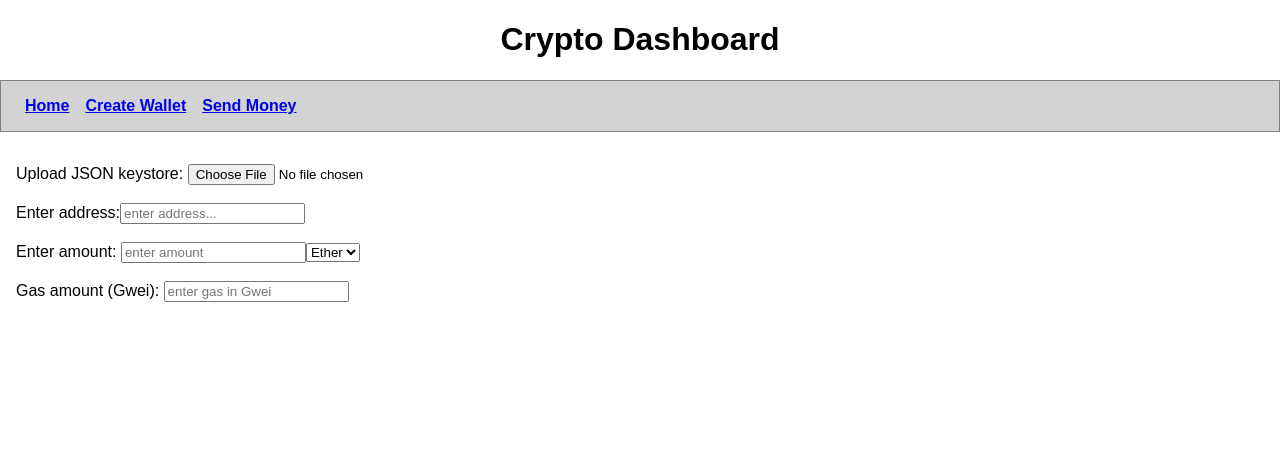
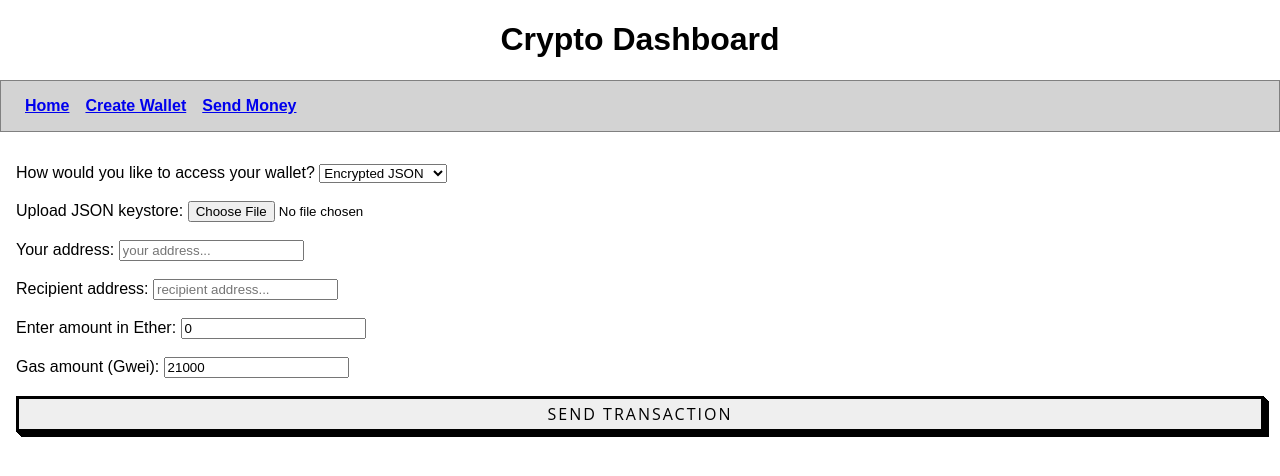
Before and after one commit to mikestarrdev/eth-portfolio-wallet, a React (Create React App) app: page /send-money in a window 1280 px wide. Shown: the top 476 px of the page. Built offline with nearby package versions, Linux system fonts and the light colour scheme.

Commit message:
Added to  SendMoney form

```diff
--- a/src/components/SendMoney.js
+++ b/src/components/SendMoney.js
@@ -1,58 +1,143 @@
 import React from "react";
 import { useState } from "react";
+import { useNavigate } from "react-router-dom";
+const { ethers } = require("ethers");
+require("dotenv").config();
 
 function SendMoney() {
+  const [walletType, setWalletType] = useState("encrypted-JSON");
+  const [encryptedJSON, setEncryptedJSON] = useState();
+  const [mnemonic, setMnemonic] = useState("");
+  const [addressFrom, setAddressFrom] = useState("");
   const [addressTo, setAddressTo] = useState("");
   const [units, setUnits] = useState("Ether");
-  const [amount, setAmount] = useState();
-  const [gas, setGas] = useState();
+  const [amount, setAmount] = useState(0);
+  const [gas, setGas] = useState(21000);
+  const [key, setKey] = useState("0x");
+  const [password, setPassword] = useState("");
+  const [tx, setTx] = useState({});
 
-  function signTransaction() {
-    console.log(addressTo);
-  }
+  let navigate = useNavigate();
+
+  const signTransaction = async (e) => {
+    const INFURA_ID = process.env.INFURA_ID;
+    const provider = new ethers.providers.JsonRpcProvider(
+      `https://rinkeby.infura.io/v3/${INFURA_ID}`
+    );
+    const signer = provider.getSigner();
+    let wallet;
+    {
+      encryptedJSON
+        ? (wallet = new ethers.Wallet.fromEncryptedJson(
+            encryptedJSON,
+            password
+          ))
+        : (wallet = new ethers.Wallet(key, provider));
+    }
+
+    const tx = await wallet.sendTransaction({
+      to: addressTo,
+      value: ethers.utils.parseEther(amount),
+    });
+
+    await tx.wait();
+    await setTx(tx);
+    console.log(tx);
+  };
 
   return (
     <div>
-      <form>
+      <form onSubmit={signTransaction}>
         <label>
-          Upload JSON keystore: <input type="file" />
+          How would you like to access your wallet?{" "}
+          <select
+            onChange={(e) => {
+              setWalletType(e.target.value);
+            }}
+          >
+            <option value="encrypted-JSON">Encrypted JSON</option>
+            <option value="mnemonic">Mnemonic phrase</option>
+            <option value="create-wallet">Create new wallet</option>
+          </select>
+        </label>
+
+        {walletType === "create-wallet" ? (
+          <>
+            <br />
+            <button onClick={() => navigate("/create-wallet")}>
+              Create new wallet
+            </button>
+          </>
+        ) : null}
+        <br />
+        {walletType === "encrypted-JSON" ? (
+          <>
+            <label>
+              Upload JSON keystore: <input type="file" />
+            </label>
+            <br />
+          </>
+        ) : (
+          <>
+            <label>
+              Enter your mnemonic phrase:{" "}
+              <input
+                onChange={(e) => setMnemonic(e.target.value)}
+                type="password"
+                value={mnemonic}
+                placeholder="mnemonic phrase..."
+              />
+            </label>
+            <br />
+          </>
+        )}
+
+        <label>
+          Your address:{" "}
+          <input
+            onChange={(e) => setAddressFrom(e.target.value)}
+            type="text"
+            value={addressFrom}
+            placeholder="your address..."
+          />
         </label>
         <br />
         <label>
-          Enter address:
+          Recipient address:{" "}
           <input
             onChange={(e) => setAddressTo(e.target.value)}
             type="text"
             value={addressTo}
-            placeholder="enter address..."
+            placeholder="recipient address..."
           />
         </label>
         <br />
         <label>
-          Enter amount:{" "}
+          Enter amount in Ether:{" "}
           <input
             onChange={(e) => setAmount(e.target.value)}
-            type="text"
+            type="number"
             value={amount}
-            placeholder="enter amount"
+            placeholder="amount in Ether"
           />
-          <select onChange={(e) => setUnits(e.target.value)}>
-            <option value="Ether">Ether</option>
-            <option value="Gwei" type="counter">
-              Gwei
-            </option>
-          </select>
         </label>
         <br />
         <label>
           Gas amount (Gwei):{" "}
           <input
             onChange={(e) => setGas(e.target.value)}
-            type="text"
+            type="number"
             value={gas}
-            placeholder="enter gas in Gwei"
+            placeholder="gas in Gwei"
           />
         </label>
+        <br />
+        <input
+          className="button-54"
+          onSubmit={signTransaction}
+          type="submit"
+          value="Send Transaction"
+        />
       </form>
     </div>
   );
--- a/src/index.css
+++ b/src/index.css
@@ -14,47 +14,42 @@ button {
   border: solid black 1px;
 }
 
-/* CSS */
-button {
-  background-color: #fbeee0;
-  border: 2px solid #422800;
-  border-radius: 30px;
-  box-shadow: #422800 4px 4px 0 0;
-  color: #422800;
+form {
+  display: flex;
+  flex-direction: column;
+  padding: 1rem;
+  margin: 1rem auto;
+}
+
+button,
+.button-54 {
+  font-family: "Open Sans", sans-serif;
+  font-size: 16px;
+  letter-spacing: 2px;
+  text-decoration: none;
+  text-transform: uppercase;
+  color: #000;
   cursor: pointer;
-  display: inline-block;
-  font-weight: 600;
-  font-size: 18px;
-  padding: 0 18px;
-  line-height: 50px;
-  text-align: center;
-  text-decoration: none;
+  border: 3px solid;
+  padding: 0.25em 0.5em;
+  box-shadow: 1px 1px 0px 0px, 2px 2px 0px 0px, 3px 3px 0px 0px, 4px 4px 0px 0px,
+    5px 5px 0px 0px;
+  position: relative;
   user-select: none;
   -webkit-user-select: none;
   touch-action: manipulation;
 }
 
-button:hover {
-  background-color: #fff;
-}
-
-button:active {
-  box-shadow: #422800 2px 2px 0 0;
-  transform: translate(2px, 2px);
+.button-54:active {
+  box-shadow: 0px 0px 0px 0px;
+  top: 5px;
+  left: 5px;
 }
 
 @media (min-width: 768px) {
-  button {
-    min-width: 120px;
-    padding: 0 25px;
+  .button-54 {
+    padding: 0.25em 0.75em;
   }
-}
-
-form {
-  display: flex;
-  flex-direction: column;
-  padding: 1rem;
-  margin: 1rem auto;
 }
 
 .navbar {
```
Also changed, not shown: 1 other file (tests, documents, lock files or other folders).
